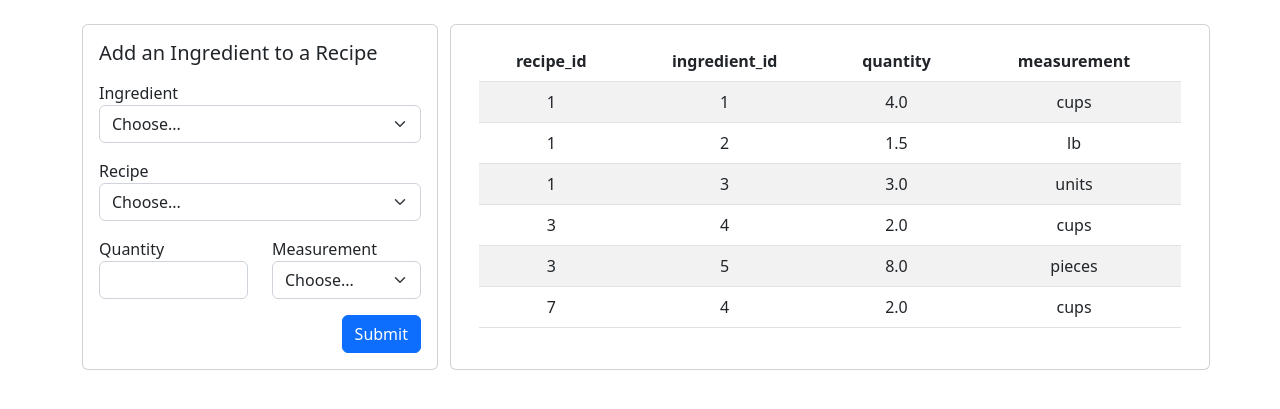
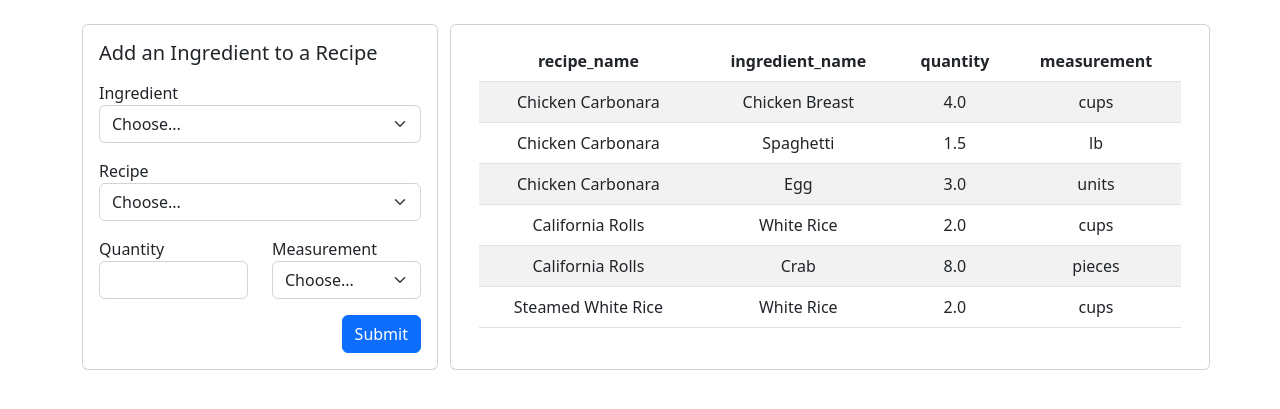
Before and after one commit to djleedke/osu-cs340-portfolio-course-project, a Flask app: page /recipe-has-ingredient in a window 1280 px wide. Shown: the part 56-465 px from the top of the page. Run offline with Flask 2, Linux system fonts and the light colour scheme; data comes from the database, SQL or seed files in the repository; data that the repository does not hold is empty; some libraries are stand-ins or nearby versions.

Commit message:
recipe_has_ingredient page now shows recipe & ingredient names

```diff
--- a/database.py
+++ b/database.py
@@ -120,7 +120,13 @@ def get_all_recipes(mysql):
 def get_all_recipe_has_ingredient(mysql):
     """Returns all rows from the recipe_has_ingredient table."""
 
-    query = ("SELECT * FROM recipe_has_ingredient")
+    query = (
+        "SELECT recipe_has_ingredient.*, recipes.name as recipe_name, ingredients.name as ingredient_name "
+        "FROM recipe_has_ingredient "
+            "LEFT JOIN recipes ON recipes.recipe_id=recipe_has_ingredient.recipe_id "
+            "LEFT JOIN ingredients ON ingredients.ingredient_id=recipe_has_ingredient.ingredient_id;"
+    )
+
     return execute_query(mysql, query)
 
 # ---------- restaurants ----------
--- a/templates/pages/recipe_has_ingredient.html
+++ b/templates/pages/recipe_has_ingredient.html
@@ -57,8 +57,8 @@
                     <table class="table table-striped table-hover text-center">
                         <thead>
                             <tr>
-                                <th>recipe_id</th>
-                                <th>ingredient_id</th>
+                                <th>recipe_name</th>
+                                <th>ingredient_name</th>
                                 <th>quantity</th>
                                 <th>measurement</th>
                             </tr>
@@ -66,8 +66,8 @@
                         <tbody>
                             {% for row in context %}
                             <tr>
-                                <td>{{ row.recipe_id }}</td>
-                                <td>{{ row.ingredient_id }}</td>
+                                <td>{{ row.recipe_name }}</td>
+                                <td>{{ row.ingredient_name }}</td>
                                 <td>{{ row.quantity }}</td>
                                 <td>{{ row.measurement }}</td>
                             </tr>
```
